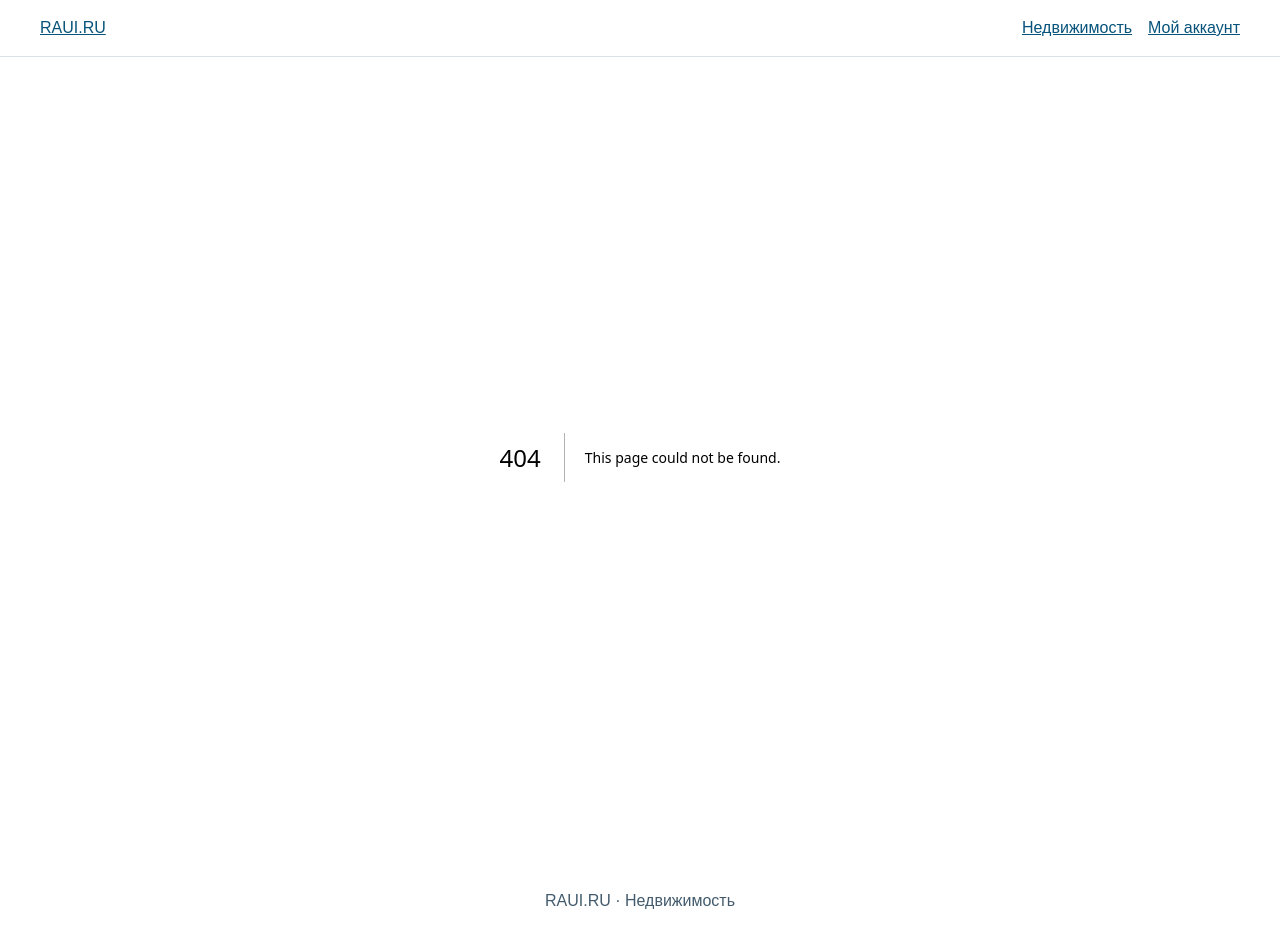
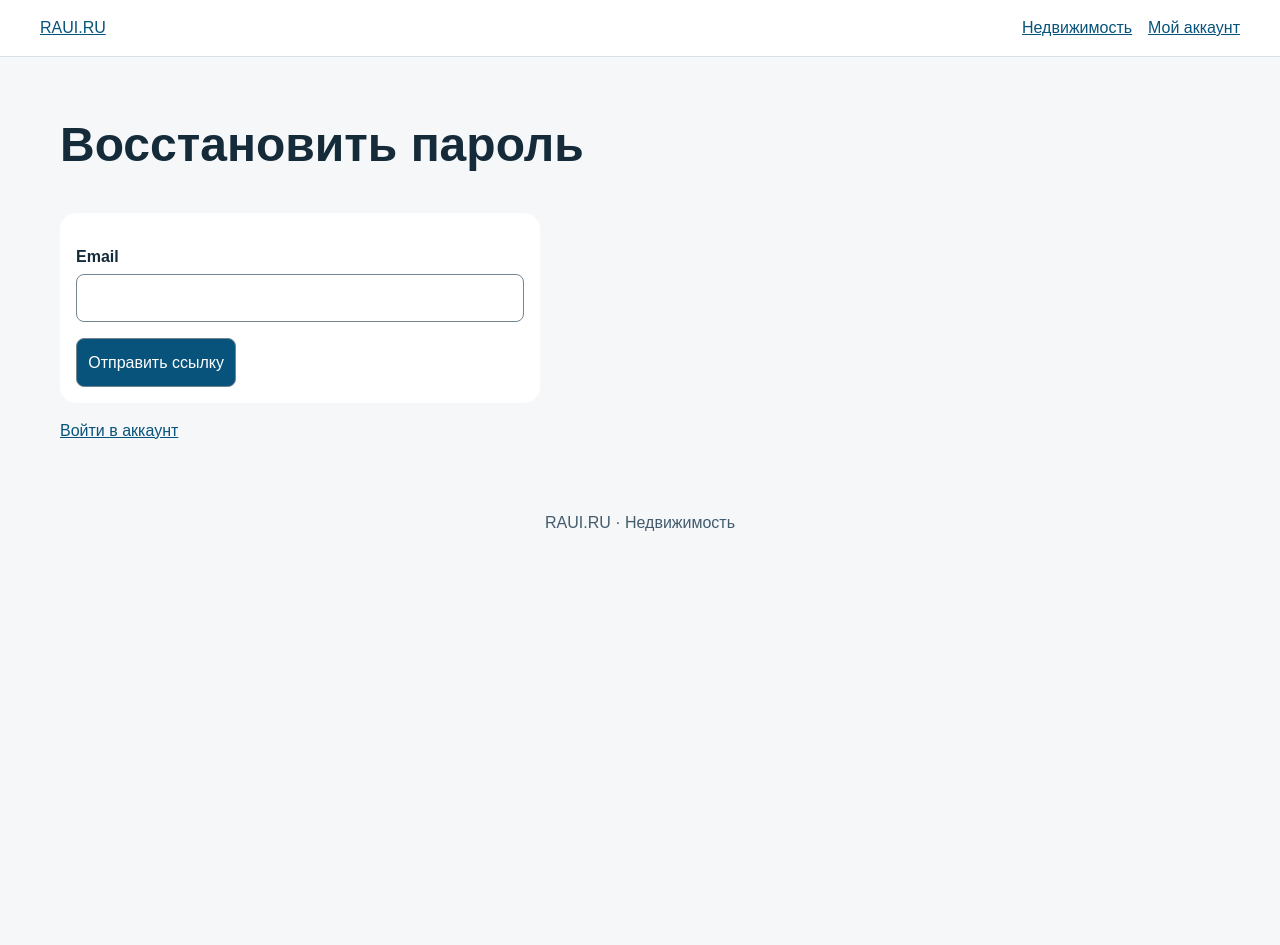
Before and after one commit to ROBERT-773/RAUI.RU, a Next.js app in the folder apps/web/: page /account/forgot-password in a window 1280 px wide. Before the commit this address had no page. After the commit the page ends 800 px from the top, so only its background shows below. Built offline with nearby package versions, Linux system fonts and the light colour scheme.

Commit message:
feat(web): add email password recovery forms

```diff
--- /dev/null
+++ b/apps/web/app/account/forgot-password/page.tsx
@@ -0,0 +1,14 @@
+import type { Metadata } from 'next';
+import PasswordRecovery from '../../../components/password-recovery';
+export const metadata: Metadata = {
+  title: 'Восстановить пароль — RAUI.RU',
+  robots: { index: false, follow: false },
+  referrer: 'no-referrer',
+};
+export default function Page() {
+  return (
+    <main id="content">
+      <PasswordRecovery />
+    </main>
+  );
+}
--- a/apps/web/components/account.tsx
+++ b/apps/web/components/account.tsx
@@ -257,6 +257,11 @@ export default function Account() {
             {register ? 'Создать и войти' : 'Войти'}
           </Button>
         </form>
+        {!register && (
+          <p>
+            <Link href="/account/forgot-password">Забыли пароль?</Link>
+          </p>
+        )}
         <Button onClick={() => setRegister(!register)}>
           {register ? 'Уже есть аккаунт' : 'Регистрация'}
         </Button>
--- /dev/null
+++ b/apps/web/components/password-recovery.tsx
@@ -0,0 +1,165 @@
+'use client';
+import { useEffect, useRef, useState } from 'react';
+import Link from 'next/link';
+import { Button } from '@raui/ui';
+import { api, setCsrf } from '../lib/client';
+
+export default function PasswordRecovery({
+  confirm = false,
+}: {
+  confirm?: boolean;
+}) {
+  const [token, setToken] = useState<string | null>(null);
+  const capturedToken = useRef<string | null>(null);
+  const [ready, setReady] = useState(!confirm);
+  const [busy, setBusy] = useState(false);
+  const submitting = useRef(false);
+  const [complete, setComplete] = useState(false);
+  const [error, setError] = useState('');
+  useEffect(() => {
+    if (!confirm) return;
+    if (capturedToken.current === null) {
+      capturedToken.current =
+        new URLSearchParams(window.location.hash.slice(1)).get('token') ?? '';
+      window.history.replaceState(
+        window.history.state,
+        '',
+        window.location.pathname + window.location.search,
+      );
+    }
+    setToken(
+      /^[A-Za-z0-9_-]{43}$/.test(capturedToken.current)
+        ? capturedToken.current
+        : null,
+    );
+    setReady(true);
+  }, [confirm]);
+
+  return (
+    <>
+      <h1>{confirm ? 'Новый пароль' : 'Восстановить пароль'}</h1>
+      {!ready ? (
+        <p role="status">Проверяем ссылку…</p>
+      ) : complete ? (
+        <p role="status">
+          {confirm
+            ? 'Пароль изменён. Войдите с новым паролем.'
+            : 'Если аккаунт с этим email существует, мы отправим ссылку для восстановления. Ссылка действует 15 минут.'}
+        </p>
+      ) : confirm && !token ? (
+        <p role="alert">
+          Ссылка недействительна. Запросите новую ссылку для восстановления.
+        </p>
+      ) : (
+        <form
+          className="account-form panel"
+          onSubmit={async (event) => {
+            event.preventDefault();
+            if (submitting.current) return;
+            const form = new FormData(event.currentTarget);
+            setError('');
+            const password = String(form.get('password') ?? '');
+            if (confirm && password !== form.get('confirmation')) {
+              setError('Пароли не совпадают.');
+              return;
+            }
+            if (confirm && (password.length < 12 || password.length > 128)) {
+              setError('Пароль должен содержать от 12 до 128 символов.');
+              return;
+            }
+            submitting.current = true;
+            setBusy(true);
+            try {
+              if (confirm) {
+                await api('v1/auth/password-reset/confirm', 'POST', {
+                  token,
+                  password,
+                });
+                setCsrf('');
+                setToken(null);
+                capturedToken.current = '';
+              } else {
+                await api('v1/auth/password-reset', 'POST', {
+                  email: String(form.get('email') ?? '').trim(),
+                });
+              }
+              setComplete(true);
+            } catch {
+              setError(
+                confirm
+                  ? 'Не удалось изменить пароль. Ссылка могла истечь или уже использоваться. Запросите новую ссылку или попробуйте позже.'
+                  : 'Не удалось отправить запрос. Попробуйте позже.',
+              );
+            } finally {
+              submitting.current = false;
+              setBusy(false);
+            }
+          }}
+        >
+          {confirm ? (
+            <>
+              <label>
+                Новый пароль
+                <input
+                  name="password"
+                  type="password"
+                  autoComplete="new-password"
+                  minLength={12}
+                  maxLength={128}
+                  required
+                  disabled={busy}
+                />
+              </label>
+              <label>
+                Повторите пароль
+                <input
+                  name="confirmation"
+                  type="password"
+                  autoComplete="new-password"
+                  minLength={12}
+                  maxLength={128}
+                  required
+                  disabled={busy}
+                />
+              </label>
+              <p>
+                От 12 до 128 символов. После смены пароля потребуется войти
+                снова на всех устройствах.
+              </p>
+            </>
+          ) : (
+            <label>
+              Email
+              <input
+                name="email"
+                type="email"
+                autoComplete="email"
+                maxLength={254}
+                required
+                disabled={busy}
+              />
+            </label>
+          )}
+          <Button className="primary" type="submit" disabled={busy}>
+            {busy
+              ? confirm
+                ? 'Сохраняем…'
+                : 'Отправляем…'
+              : confirm
+                ? 'Сохранить пароль'
+                : 'Отправить ссылку'}
+          </Button>
+          {error && <p role="alert">{error}</p>}
+        </form>
+      )}
+      {confirm && !complete && (
+        <p>
+          <Link href="/account/forgot-password">Запросить новую ссылку</Link>
+        </p>
+      )}
+      <p>
+        <Link href="/account">Войти в аккаунт</Link>
+      </p>
+    </>
+  );
+}
```
Also changed, not shown: apps/web/app/account/reset-password/page.tsx (added, +14 -0 lines), 2 other files (tests, documents, lock files or other folders).
